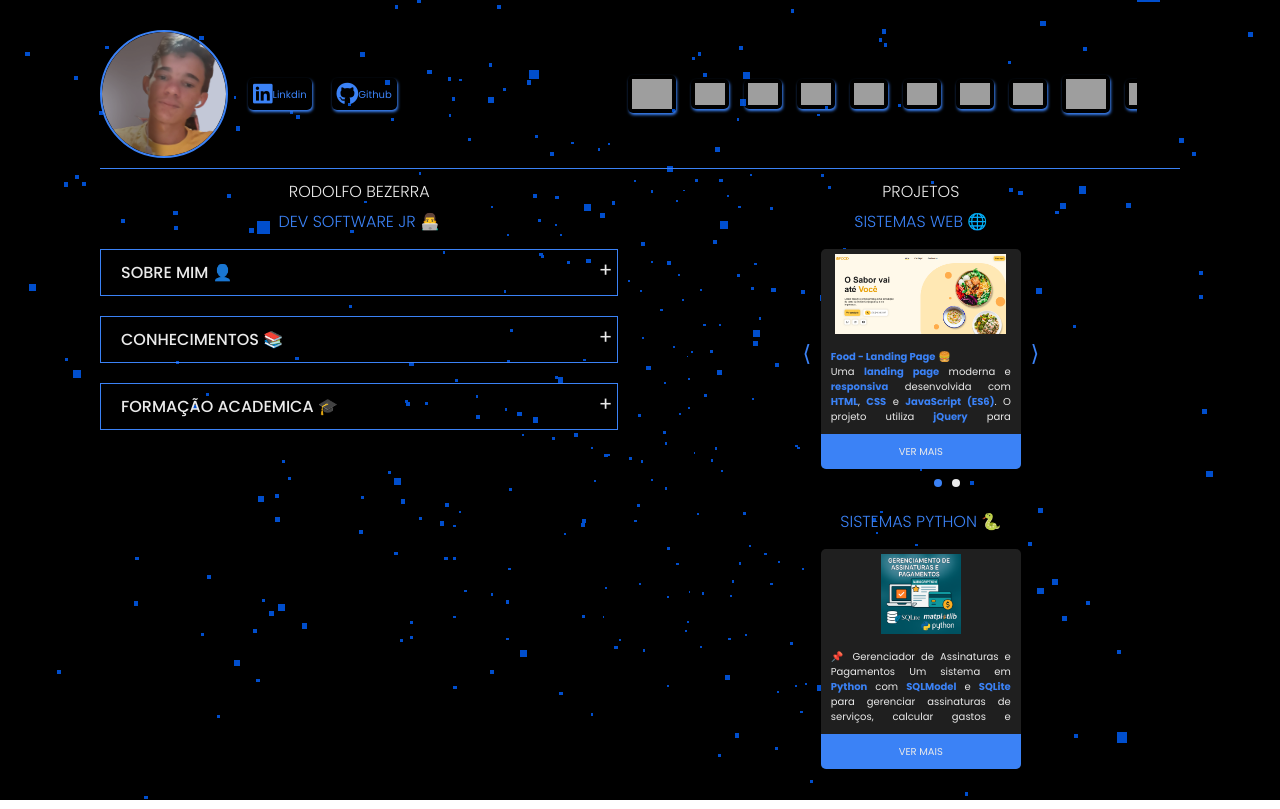
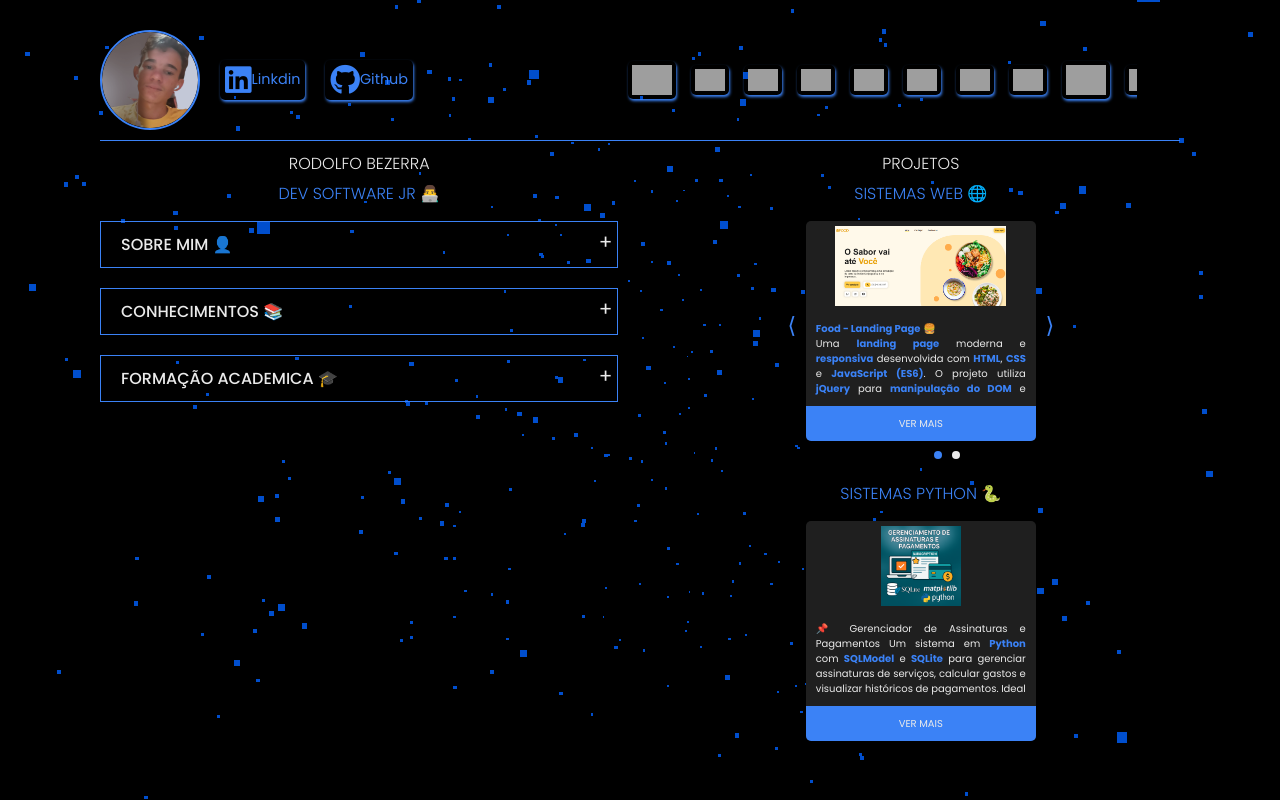
Before and after one commit to Rodolfo-desenvolve/portifolio_privado, a plain HTML site: page index.html in a window 1280 px wide. Drawn offline with nearby package versions, Linux system fonts and the light colour scheme; grey boxes are pictures that could not be loaded.

Commit message:
Add files via upload

```diff
--- a/assets/css/style.scss
+++ b/assets/css/style.scss
@@ -213,7 +213,7 @@ strong {
         gap: 20px;
 
         .photo-perfil {
-            width: 10vw;
+            width: 100px;
             object-fit: cover;
             border-radius: 50%;
             border: 2px solid var(--primary-color);
@@ -230,7 +230,7 @@ strong {
                 padding: 5px;
                 align-items: center;
                 text-decoration: none;
-                font-size: 0.625rem;
+                font-size: 0.9rem;
                 /* Equivale a 10px */
                 line-height: 1.5;
                 /* Melhora a legibilidade */
@@ -238,7 +238,7 @@ strong {
             }
 
             .icon {
-                font-size: 1.4rem;
+                font-size: 1.9rem;
                 color: var(--primary-color);
             }
 
@@ -297,7 +297,7 @@ strong {
 
     .slider {
         overflow: hidden;
-        width: 200px;
+        width: 230px;
         border-radius: 5px;
         scroll-behavior: smooth;
 
@@ -356,7 +356,7 @@ strong {
 .card {
     display: flex;
     flex-direction: column;
-    width: 200px;
+    width: 230px;
     height: 220px;
     background-color: var(--secondary-background);
     color: var(--text-color);
```
Also changed, not shown: assets/css/style.css, 1 other file.
